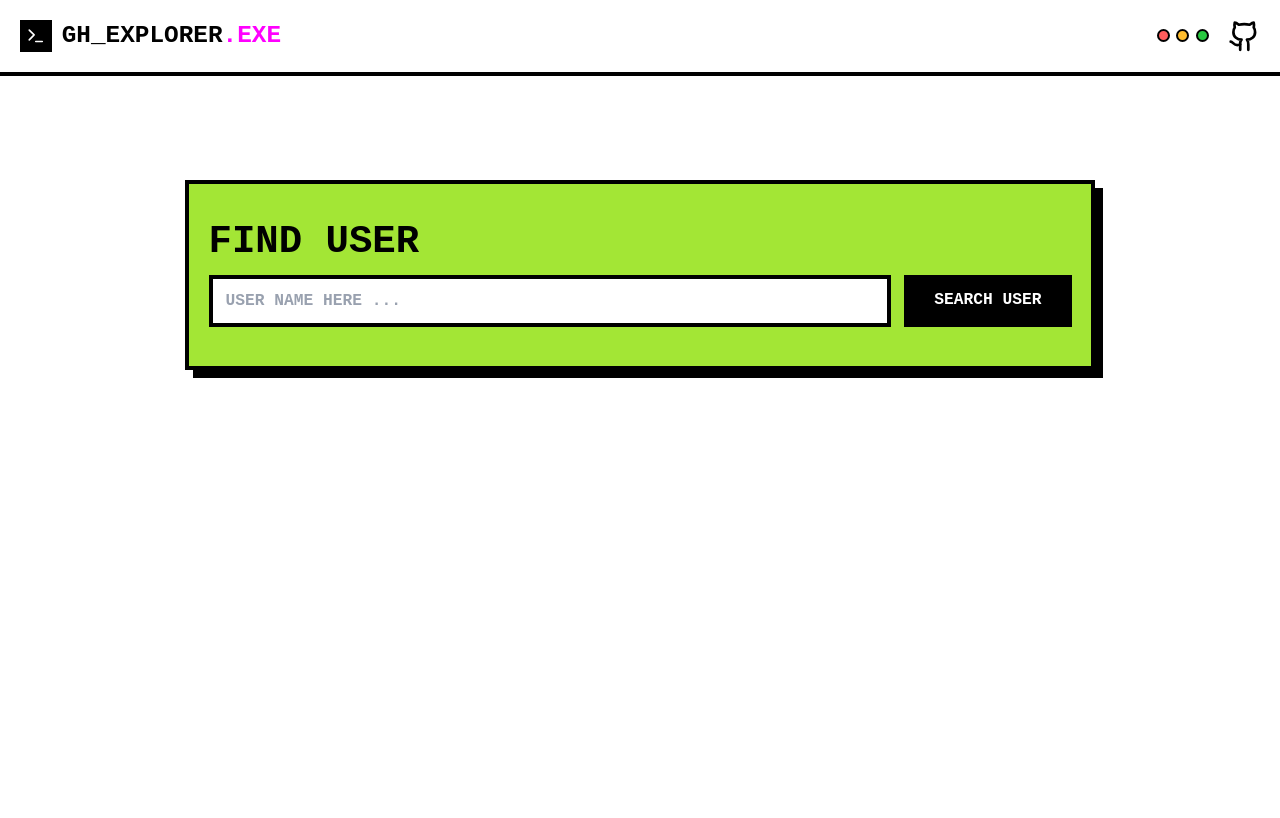
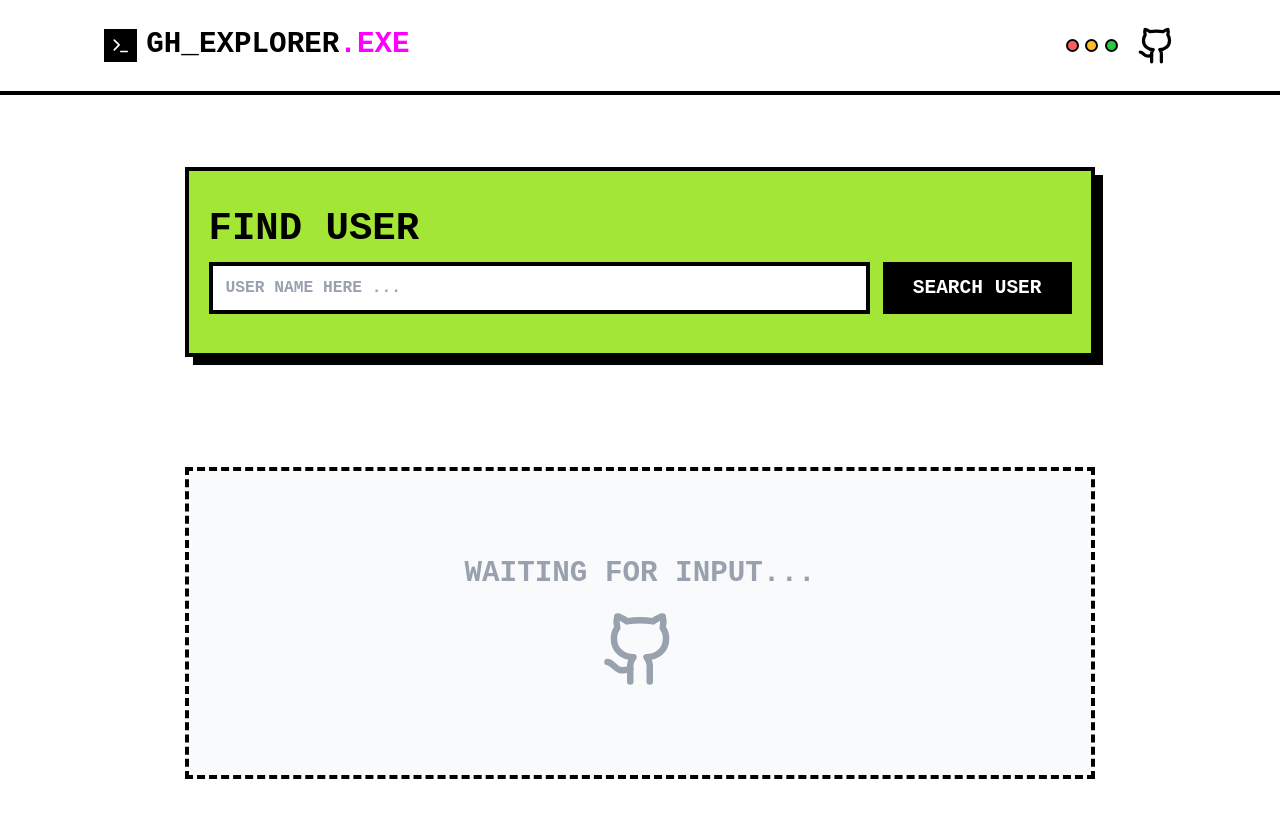
Before and after one commit to Rayan-Taibi/Github-repos-Explorer, a React (Vite) app: page / in a window 1280 px wide. Built offline with nearby package versions, Linux system fonts and the light colour scheme.

Commit message:
Add code to  Content component and enhance Header and Search styles

```diff
--- a/src/App.jsx
+++ b/src/App.jsx
@@ -2,12 +2,14 @@ import React from 'react'
 import './App.css'
 import Header from './components/Header.jsx'
 import Search from './components/Search.jsx'
+import Content from './components/Content.jsx'
 function App() {
 
   return (
     <>
       <Header/>
       <Search/>
+      <Content/>
     </>
   )
 }
--- /dev/null
+++ b/src/components/Content.jsx
@@ -0,0 +1,15 @@
+import React from 'react'
+import { Github } from 'lucide-react';
+
+export default function Content() {
+  return (
+   <>
+      <div className="max-w-6xl mx-auto px-4 py-12">
+        <div className="border-4 border-black border-dashed p-6 md:p-12 text-center bg-gray-50 w-full flex flex-col items-center justify-center min-h-96">
+          <div className="font-black text-2xl md:text-4xl mb-4 md:mb-6 text-gray-400">WAITING FOR INPUT...</div>
+          <Github className="w-16 h-16 md:w-24 md:h-24 text-gray-400" />
+        </div>
+      </div>
+   </>
+  )
+}
--- a/src/components/Header.jsx
+++ b/src/components/Header.jsx
@@ -5,18 +5,18 @@ import { Terminal , Github } from 'lucide-react';
 export default function Header() {
   return (
     <>
-       <div className='border-b-4 border-black bg-white p-4 md:p-6 sticky top-0 z-50 flex justify-between items-center'>
+       <div className='border-b-4 border-black bg-white p-4 md:p-8 sticky top-0 z-50 flex justify-between items-center '>
         <div className="flex items-center gap-2 md:gap-3">
-          <div className='bg-black p-2 text-white'>
+          <div className='bg-black p-2 text-white  md:ml-24'>
             <Terminal className='w-5 h-5 md:w-6 md:h-6'/>
           </div>
-            <h1 className='text-xl md:text-3xl font-bold text-black'>
+            <h1 className='text-xl md:text-4xl font-bold text-black'>
               <span className='hidden sm:inline'>GH_EXPLORER</span>
               <span className='sm:hidden'>GH_EX</span>
               <span className='text-[#FF00FF]'>.EXE</span>
             </h1>
         </div>
-        <div className="flex items-center gap-3 md:gap-6">
+        <div className="flex items-center gap-3 md:gap-6 md:mr-24">
 
             <div className="flex gap-1.5 md:gap-2">
             <div className="w-3 h-3 md:w-4 md:h-4 rounded-full border-2 border-black bg-[#FF5D5D]"></div>
@@ -24,7 +24,7 @@ export default function Header() {
             <div className="w-3 h-3 md:w-4 md:h-4 rounded-full border-2 border-black bg-[#28C840]"></div>
           </div>
           <div className="text-black hover:text-gray-600 cursor-pointer">
-               <Github className='w-8 h-8 md:w-10 md:h-10'/>
+               <Github className='w-8 h-8 md:w-12 md:h-12'/>
            </div>
         </div>
        </div>
--- a/src/components/Search.jsx
+++ b/src/components/Search.jsx
@@ -3,7 +3,7 @@ import React from 'react'
 export default function Search() {
   return (
     <>
-     <div className="max-w-6xl mx-auto px-4 py-16">
+     <div className="max-w-6xl mx-auto px-4 py-6">
       <div className='mb-16 mt-16' >
         <div className="bg-[#A3E635] border-4 border-black px-6 py-12 shadow-[8px_8px_0px_0px_rgba(0,0,0,1)]">
             <h2 className='text-4xl md:text-5xl font-bold '>FIND USER</h2>
@@ -14,10 +14,9 @@ export default function Search() {
              className="flex-1 h-14 md:h-16 px-4 border-4 border-black bg-white text-lg md:text-xl font-bold placeholder-gray-400 focus:outline-none focus:ring-2 focus:ring-[#FF00FF] transition-all"
              />
            <button
-            className="h-14 md:h-16 px-6 md:px-8 bg-black text-white font-bold text-lg md:text-xl border-4 border-black hover:shadow-[4px_4px_0px_0px_rgba(0,0,0,1)] hover:bg-white hover:text-black transition-all whitespace-nowrap">
+            className="h-14 md:h-16 px-6 md:px-8 bg-black text-white font-bold text-lg md:text-2xl border-4 border-black hover:shadow-[4px_4px_0px_0px_rgba(0,0,0,1)] hover:bg-white hover:text-black transition-all whitespace-nowrap active:translate-y-1 active:translate-x-1 hover:cursor-pointer">
              SEARCH USER
            </button>
-
            </div>
         </div>
       </div>
```
